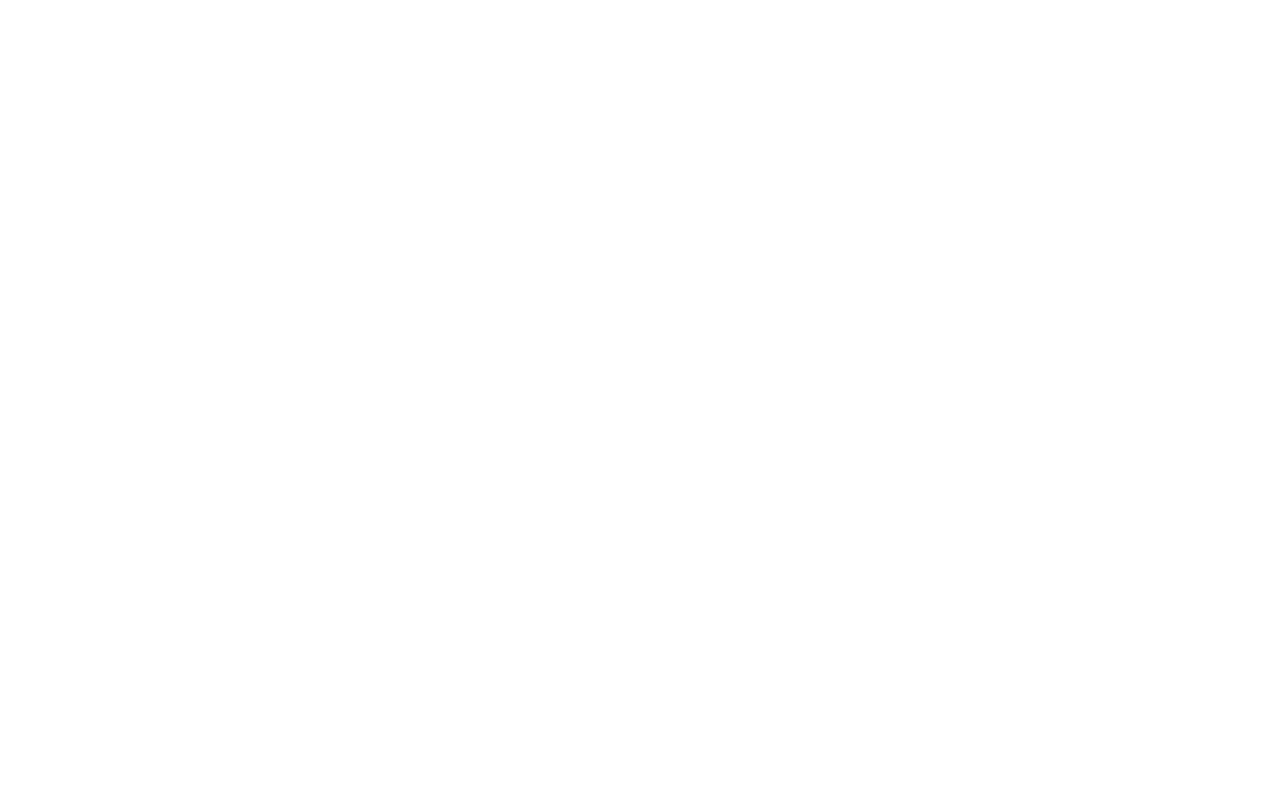
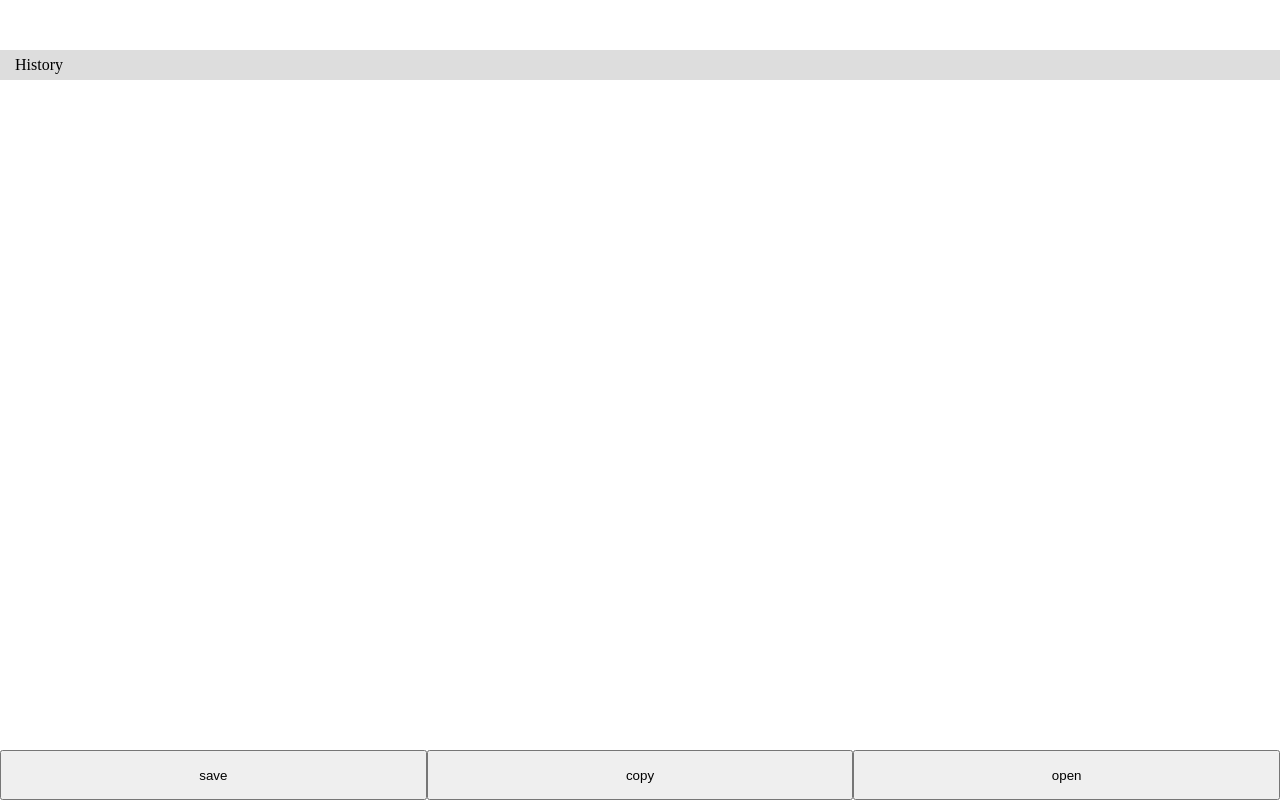
Before and after one commit to qdlee/qr-reader-web, a React (Create React App) app: page / in a window 1280 px wide. Built offline with nearby package versions, Linux system fonts and the light colour scheme.

Commit message:
add index page

```diff
--- a/src/components/ActiveCode.tsx
+++ b/src/components/ActiveCode.tsx
@@ -1,11 +1,18 @@
 import * as React from 'react';
 
-const styles = {
+const styles: React.CSSProperties = {
+  position: 'fixed',
+  left: 0,
+  top: 0,
+  minHeight: 50,
+  width: '100%',
   backgroundColor: '#fff',
   fontSize: 15,
-  textAlign:'center',
-}
+  textAlign: 'center',
+};
 
-export default function ActiveCode(props: React.Props<any>) {
-  return <div style={styles}>{props.children}</div>
-}
+const ActiveCode: React.SFC<{}> = props => {
+  return <div style={styles}>{props.children}</div>;
+};
+
+export default ActiveCode;
--- /dev/null
+++ b/src/components/Code.tsx
@@ -0,0 +1,17 @@
+import * as React from 'react';
+import { Code as CodeItem } from '../reducers';
+
+const styles = {
+  height: 40,
+  lineHeight: '40px',
+  padding: '0 15px',
+};
+
+interface Props {
+  code: CodeItem;
+}
+const Code: React.SFC<Props> = props => (
+  <div style={styles}>{props.code.value}</div>
+);
+
+export default Code;
--- /dev/null
+++ b/src/components/CodeList.tsx
@@ -0,0 +1,21 @@
+import * as React from 'react';
+import { Code as CodeItem } from '../reducers';
+import Code from './Code';
+import Divider from '../components/Divider';
+
+interface Props {
+  codeList: CodeItem[];
+}
+
+const CodeList: React.SFC<Props> = props => (
+  <div>
+    {props.codeList.map(code => (
+      <React.Fragment key={code.id}>
+        <Code code={code} />
+        <Divider />
+      </React.Fragment>
+    ))}
+  </div>
+);
+
+export default CodeList;
--- /dev/null
+++ b/src/components/Divider.tsx
@@ -0,0 +1,7 @@
+import * as React from 'react';
+
+const Divider: React.SFC<{}> = () => (
+  <div style={{ height: 1, marginLeft: 15, backgroundColor: '#e5e5e5' }} />
+);
+
+export default Divider;
--- a/src/containers/App.tsx
+++ b/src/containers/App.tsx
@@ -1,27 +1,119 @@
 import * as React from 'react';
-import {connect} from 'react-redux';
+import { connect } from 'react-redux';
+import { Dispatch, Action } from 'redux';
 import { ReduxState } from '../reducers';
+import { addCode } from '../actions';
 import ActiveCode from '../components/ActiveCode';
+import CodeList from '../components/CodeList';
+
+const styles: { [propName: string]: React.CSSProperties } = {
+  history: {
+    position: 'fixed',
+    left: 0,
+    top: 50,
+    bottom: 50,
+    width: '100%',
+    overflow: 'hidden',
+  },
+  historyTitle: {
+    position: 'absolute',
+    left: 0,
+    top: 0,
+    width: '100%',
+    padding: '0 15px',
+    height: 30,
+    lineHeight: '30px',
+    backgroundColor: '#ddd',
+  },
+  codeList: {
+    position: 'absolute',
+    left: 0,
+    top: 30,
+    bottom: 0,
+    width: '100%',
+    overflow: 'auto',
+  },
+  operation: {
+    display: 'flex',
+    position: 'fixed',
+    left: 0,
+    bottom: 0,
+    width: '100%',
+    height: 50,
+  },
+  btnWrapper: {
+    flex: 1,
+    height: '100%',
+  },
+  btn: {
+    height: '100%',
+    width: '100%',
+  },
+};
 
 interface Props extends ReduxState {
-
+  dispatch: Dispatch<Action>;
+  onSave: (
+    code: string
+  ) => {
+    type: string;
+    code: string;
+  };
 }
 
 class App extends React.Component<Props> {
-  componentDidMount() {
+  // componentDidMount() {
+  //   const { dispatch } = this.props;
+  //   console.log(this.props);
 
-  }
+  //   const stateString = localStorage.getItem('redux-state');
+
+  //   if (stateString) {
+  //     const state: ReduxState = JSON.parse(stateString);
+  //     dispatch(setActiveCode(state.activeCode));
+  //     dispatch(setCodeList(state.codeList));
+  //   }
+  // }
   render() {
-    return <div><ActiveCode >{this.props.activeCode}</ActiveCode></div>
+    const { activeCode, codeList, onSave } = this.props;
+    return (
+      <div>
+        <ActiveCode>{activeCode}</ActiveCode>
+        <div style={styles.history}>
+          <div style={styles.historyTitle}>History</div>
+          <div style={styles.codeList}>
+            <CodeList codeList={codeList} />
+          </div>
+        </div>
+        <div style={styles.operation}>
+          <div style={styles.btnWrapper}>
+            <button style={styles.btn} onClick={onSave.bind(this, activeCode)}>
+              save
+            </button>
+          </div>
+          <div style={styles.btnWrapper}>
+            <button style={styles.btn}>copy</button>
+          </div>
+          <div style={styles.btnWrapper}>
+            <button style={styles.btn}>open</button>
+          </div>
+        </div>
+      </div>
+    );
   }
 }
 
 function mapStateToProps(state: ReduxState) {
   return {
-    activeCode: state.activeCode
-  }
+    activeCode: state.activeCode,
+    codeList: state.codeList,
+  };
 }
 
-connect(mapStateToProps)(App);
+function mapDispatchToProps(dispatch: Dispatch<Action>) {
+  return {
+    onSave: (code: string) => dispatch(addCode(code)),
+  };
+}
 
-export default App;
+export default connect(mapStateToProps, mapDispatchToProps)(App);
```
